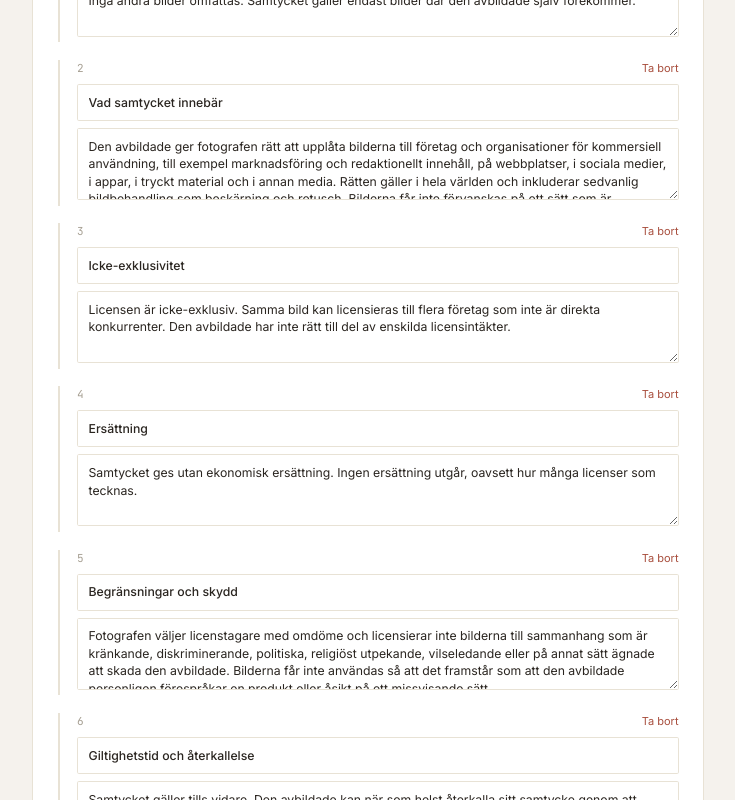
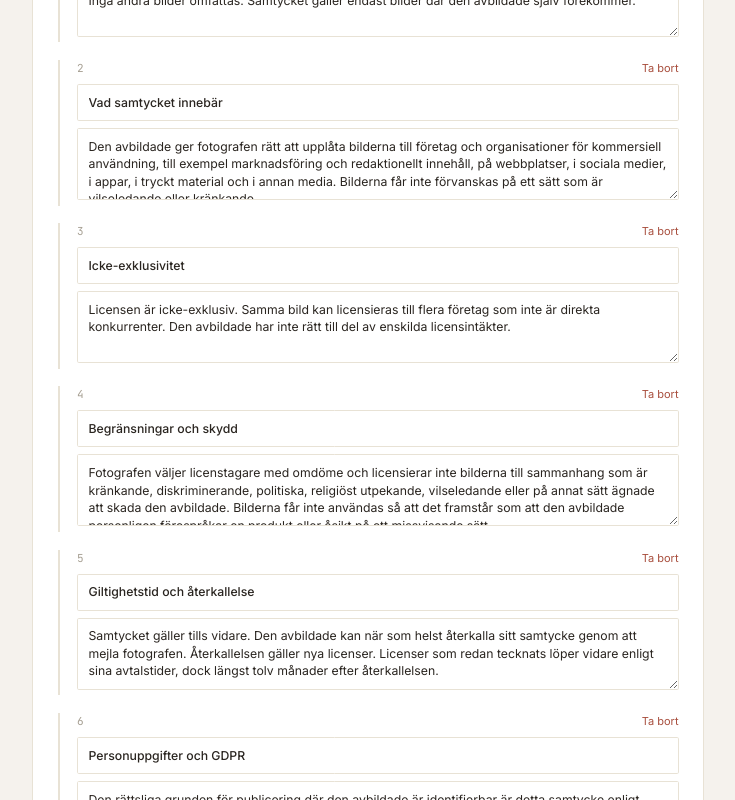
Before and after one commit to annaejemo-crm/anna-admin, a Next.js app: page /admin/avtal/nytt in a window 1280 px wide. Shown: the part 880-1680 px from the top of the page, without its empty margins (257-992 px from the left). Built offline with nearby package versions, Linux system fonts and the light colour scheme.

Commit message:
Update NyttAvtalForm.tsx

```diff
--- a/app/admin/avtal/nytt/NyttAvtalForm.tsx
+++ b/app/admin/avtal/nytt/NyttAvtalForm.tsx
@@ -14,11 +14,11 @@ type Mall = {
 
 const SAMTYCKE_KLAUSULER = function (medRabatt: boolean): Klausul[] {
   const ersattning = medRabatt
-    ? 'Som tack för samtycket får den avbildade 30 procent rabatt på en kommande fotografering. Ingen ytterligare ersättning utgår, oavsett hur många licenser som tecknas.'
-    : 'Samtycket ges utan ekonomisk ersättning. Ingen ersättning utgår, oavsett hur många licenser som tecknas.';
+    ? 'Som tack för samtycket får den avbildade 30 procent rabatt på en kommande fotografering. Utöver rabatten utgår ingen ytterligare ersättning.'
+    : '';
   return [
     { titel: 'Bilder som omfattas', brod: 'Samtycket gäller följande bilder från fotograferingen den [datum]: [bildnummer eller länk till galleri]. Inga andra bilder omfattas. Samtycket gäller endast bilder där den avbildade själv förekommer.' },
-    { titel: 'Vad samtycket innebär', brod: 'Den avbildade ger fotografen rätt att upplåta bilderna till företag och organisationer för kommersiell användning, till exempel marknadsföring och redaktionellt innehåll, på webbplatser, i sociala medier, i appar, i tryckt material och i annan media. Rätten gäller i hela världen och inkluderar sedvanlig bildbehandling som beskärning och retusch. Bilderna får inte förvanskas på ett sätt som är vilseledande eller kränkande.' },
+    { titel: 'Vad samtycket innebär', brod: 'Den avbildade ger fotografen rätt att upplåta bilderna till företag och organisationer för kommersiell användning, till exempel marknadsföring och redaktionellt innehåll, på webbplatser, i sociala medier, i appar, i tryckt material och i annan media. Bilderna får inte förvanskas på ett sätt som är vilseledande eller kränkande.' },
     { titel: 'Icke-exklusivitet', brod: 'Licensen är icke-exklusiv. Samma bild kan licensieras till flera företag som inte är direkta konkurrenter. Den avbildade har inte rätt till del av enskilda licensintäkter.' },
     { titel: 'Ersättning', brod: ersattning },
     { titel: 'Begränsningar och skydd', brod: 'Fotografen väljer licenstagare med omdöme och licensierar inte bilderna till sammanhang som är kränkande, diskriminerande, politiska, religiöst utpekande, vilseledande eller på annat sätt ägnade att skada den avbildade. Bilderna får inte användas så att det framstår som att den avbildade personligen förespråkar en produkt eller åsikt på ett missvisande sätt.' },
@@ -26,7 +26,7 @@ const SAMTYCKE_KLAUSULER = function (medRabatt: boolean): Klausul[] {
     { titel: 'Personuppgifter och GDPR', brod: 'Den rättsliga grunden för publicering där den avbildade är identifierbar är detta samtycke enligt dataskyddsförordningen. Fotografen är personuppgiftsansvarig. Den avbildade har rätt att få veta vilka licenser som tecknats, begära rättelse, och återkalla samtycket. Kontakt sker till kontakt@annaejemo.se.' },
     { titel: 'Minderåriga', brod: 'Om någon på bilderna är under 18 år krävs vårdnadshavares samtycke, som då undertecknar för barnets räkning.' },
     { titel: 'Upphovsrätt', brod: 'Fotografen innehar upphovsrätten till bilderna. Detta samtycke gäller den avbildades rätt till sin egen bild, inte upphovsrätten till fotografierna.' },
-  ];
+  ].filter(function (k) { return k.brod !== ''; });
 };
 
 const MALLAR: Record<string, Mall> = {
```
